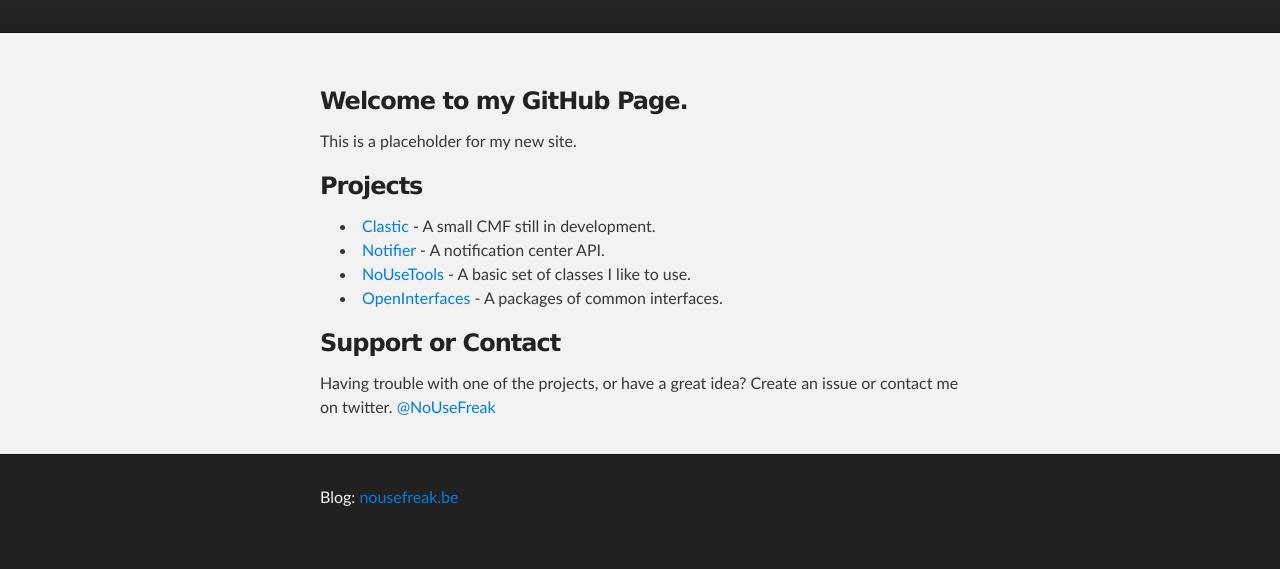
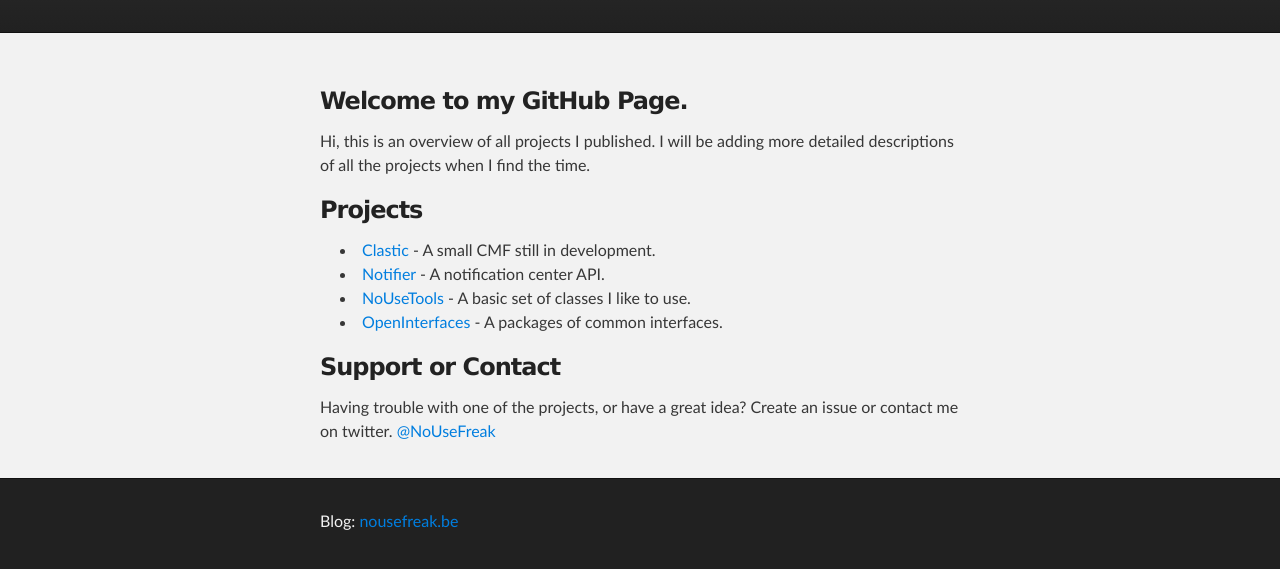
Before and after one commit to NoUseFreak/nousefreak.github.com, a plain HTML site: page index.html in a window 1280 px wide. Shown: the part 177-746 px from the top of the page. Drawn offline with Linux system fonts and the light colour scheme.

Commit message:
Update index.html
Intro.

```diff
--- a/index.html
+++ b/index.html
@@ -29,7 +29,7 @@
       <section id="main_content" class="inner">
         <h3>Welcome to my GitHub Page.</h3>
 
-<p>This is a placeholder for my new site.</p>
+<p>Hi, this is an overview of all projects I published. I will be adding more detailed descriptions of all the projects when I find the time.</p>
 
 <h3>Projects</h3>
 
```
